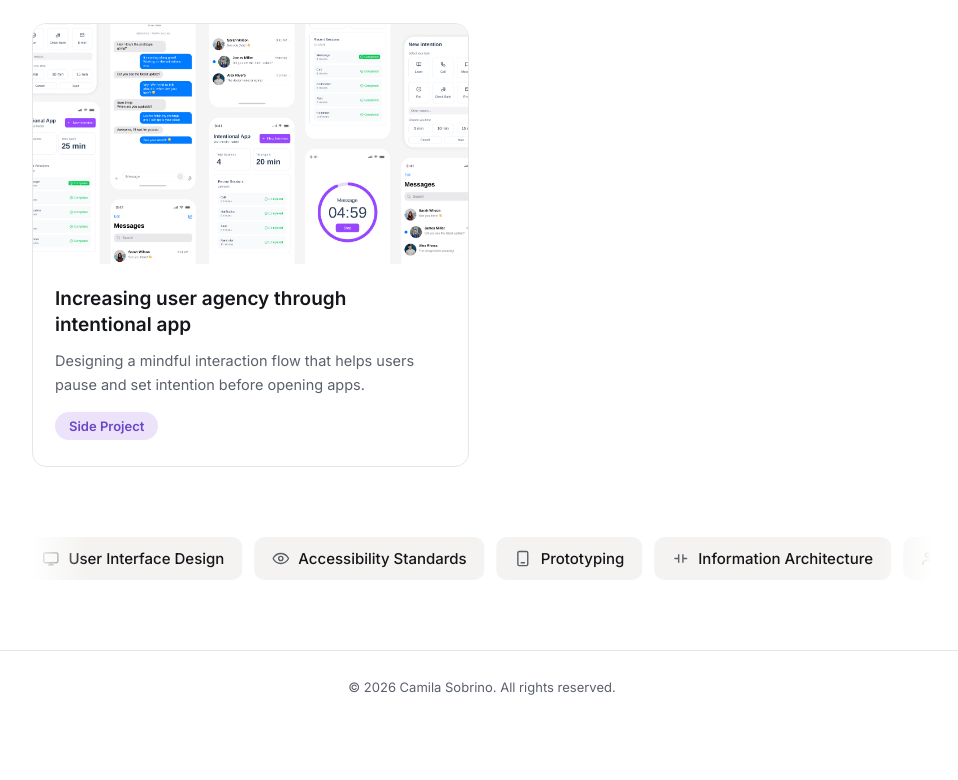
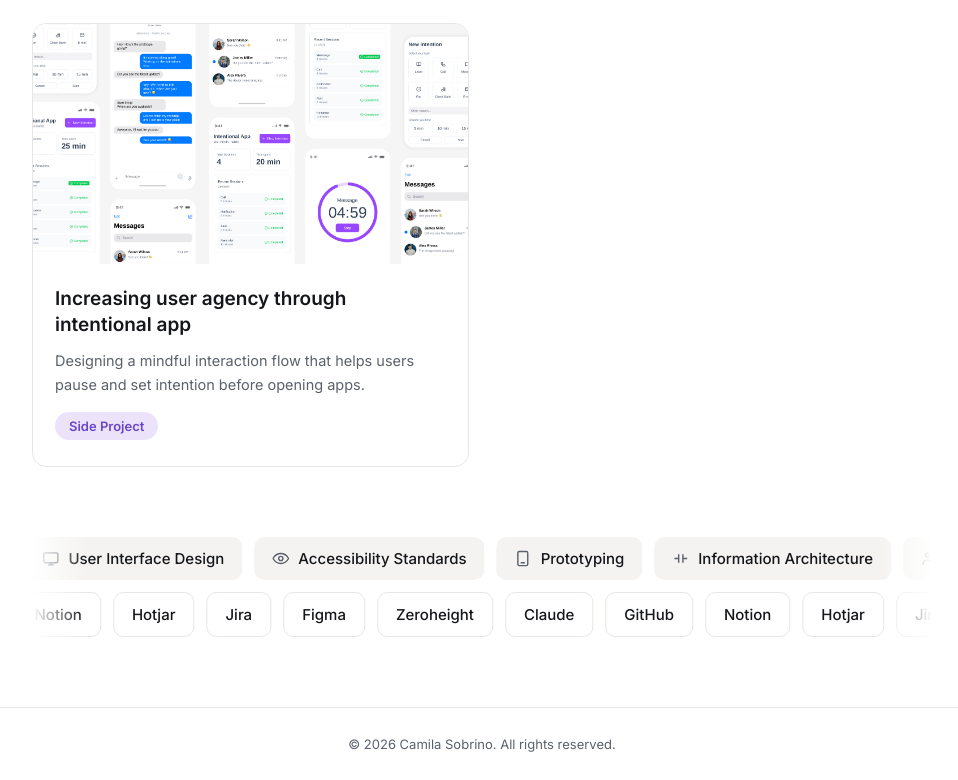
Before and after one commit to uxcamilasobrino/Portfolio, a plain HTML site: page index.html in a window 1280 px wide. Shown: the part 1197-1977 px from the top of the page, without its empty margins (158-1116 px from the left). Before the commit the page ends 1920 px from the top, so only its background shows below. Drawn offline with Linux system fonts and the light colour scheme.

Commit message:
Add files via upload

```diff
--- a/index.html
+++ b/index.html
@@ -169,15 +169,25 @@
     -webkit-mask-image: linear-gradient(90deg, transparent 0%, #000 6%, #000 94%, transparent 100%);
     mask-image: linear-gradient(90deg, transparent 0%, #000 6%, #000 94%, transparent 100%);
   }
+  .marquee + .marquee{
+    margin-top: 12px;
+  }
   .marquee-track{
     display:flex;
     width: max-content;
     gap: 12px;
     animation: marquee-scroll 32s linear infinite;
   }
+  .marquee-track.reverse{
+    animation: marquee-scroll-reverse 28s linear infinite;
+  }
   @keyframes marquee-scroll{
     from{ transform: translateX(0); }
     to{ transform: translateX(-50%); }
+  }
+  @keyframes marquee-scroll-reverse{
+    from{ transform: translateX(-50%); }
+    to{ transform: translateX(0); }
   }
   @media (prefers-reduced-motion: reduce){
     .marquee-track{ animation: none; }
@@ -194,6 +204,10 @@
     flex-shrink: 0;
   }
   .chip svg{ width:17px; height:17px; color: var(--muted); flex-shrink:0; }
+  .chip.tool{
+    background: transparent;
+    border: 1px solid var(--line);
+  }
 
   /* Work */
   .work{
@@ -438,12 +452,13 @@
         <p class="role anim-in d3">Product Designer based in Barcelona</p>
       </div>
       <p class="bio anim-in d4">
-        Digital native Product Designer with a strong interest in human behavior and
-        learning processes. I hold a Master’s degree in Usability, Interaction Design, and User
-        Experience. I’m currently working on creating intuitive interfaces and accessible user
-        experiences for higher education courses. My work focuses on optimizing interactions,
-        crafting user journeys, and prioritizing usability to ensure smooth and effective
-        learning experiences.
+        Product Designer working across design systems, accessibility and learning
+        experiences. I hold a Master’s degree in Usability, Interaction Design and User
+        Experience, and I currently design for higher education at EAE Business School,
+        where I built Agora, the design system behind their digital ecosystem. AI is part
+        of how I work day to day: I use it to move faster through research synthesis,
+        documentation and early exploration, so more of my time goes into the decisions
+        that actually shape the product.
       </p>
     </section>
 
@@ -515,6 +530,42 @@
           <div class="chip" aria-hidden="true"><svg viewBox="0 0 24 24" fill="none" stroke="currentColor" stroke-width="2"><path d="M8 5c-4 2-4 12 0 14M16 5c4 2 4 12 0 14"/></svg>Interaction Design</div>
           <div class="chip" aria-hidden="true"><svg viewBox="0 0 24 24" fill="none" stroke="currentColor" stroke-width="2"><path d="M8 6L2 12l6 6M16 6l6 6-6 6"/></svg>Front-end</div>
           <div class="chip" aria-hidden="true"><svg viewBox="0 0 24 24" fill="none" stroke="currentColor" stroke-width="2"><circle cx="12" cy="12" r="3"/><path d="M19.4 15a1.7 1.7 0 00.3 1.9l.1.1a2 2 0 11-2.8 2.8l-.1-.1a1.7 1.7 0 00-1.9-.3 1.7 1.7 0 00-1 1.5V21a2 2 0 01-4 0v-.1a1.7 1.7 0 00-1-1.6 1.7 1.7 0 00-1.9.3l-.1.1a2 2 0 11-2.8-2.8l.1-.1a1.7 1.7 0 00.3-1.9 1.7 1.7 0 00-1.5-1H3a2 2 0 010-4h.1a1.7 1.7 0 001.5-1 1.7 1.7 0 00-.3-1.9l-.1-.1a2 2 0 112.8-2.8l.1.1a1.7 1.7 0 001.9.3H9a1.7 1.7 0 001-1.5V3a2 2 0 014 0v.1a1.7 1.7 0 001 1.5 1.7 1.7 0 001.9-.3l.1-.1a2 2 0 112.8 2.8l-.1.1a1.7 1.7 0 00-.3 1.9V9a1.7 1.7 0 001.5 1h.1a2 2 0 010 4h-.1a1.7 1.7 0 00-1.5 1z"/></svg>DesignOps</div>
+        </div>
+      </div>
+
+      <div class="marquee">
+        <div class="marquee-track reverse">
+          <div class="chip tool">Figma</div>
+          <div class="chip tool">Zeroheight</div>
+          <div class="chip tool">Claude</div>
+          <div class="chip tool">GitHub</div>
+          <div class="chip tool">Notion</div>
+          <div class="chip tool">Hotjar</div>
+          <div class="chip tool">Jira</div>
+
+          <div class="chip tool" aria-hidden="true">Figma</div>
+          <div class="chip tool" aria-hidden="true">Zeroheight</div>
+          <div class="chip tool" aria-hidden="true">Claude</div>
+          <div class="chip tool" aria-hidden="true">GitHub</div>
+          <div class="chip tool" aria-hidden="true">Notion</div>
+          <div class="chip tool" aria-hidden="true">Hotjar</div>
+          <div class="chip tool" aria-hidden="true">Jira</div>
+
+          <div class="chip tool" aria-hidden="true">Figma</div>
+          <div class="chip tool" aria-hidden="true">Zeroheight</div>
+          <div class="chip tool" aria-hidden="true">Claude</div>
+          <div class="chip tool" aria-hidden="true">GitHub</div>
+          <div class="chip tool" aria-hidden="true">Notion</div>
+          <div class="chip tool" aria-hidden="true">Hotjar</div>
+          <div class="chip tool" aria-hidden="true">Jira</div>
+
+          <div class="chip tool" aria-hidden="true">Figma</div>
+          <div class="chip tool" aria-hidden="true">Zeroheight</div>
+          <div class="chip tool" aria-hidden="true">Claude</div>
+          <div class="chip tool" aria-hidden="true">GitHub</div>
+          <div class="chip tool" aria-hidden="true">Notion</div>
+          <div class="chip tool" aria-hidden="true">Hotjar</div>
+          <div class="chip tool" aria-hidden="true">Jira</div>
         </div>
       </div>
     </section>
```
